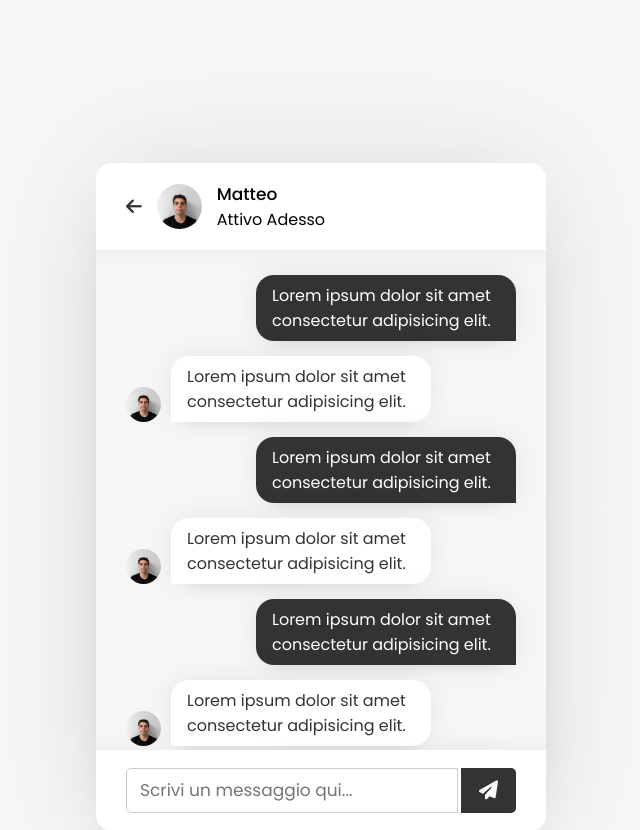
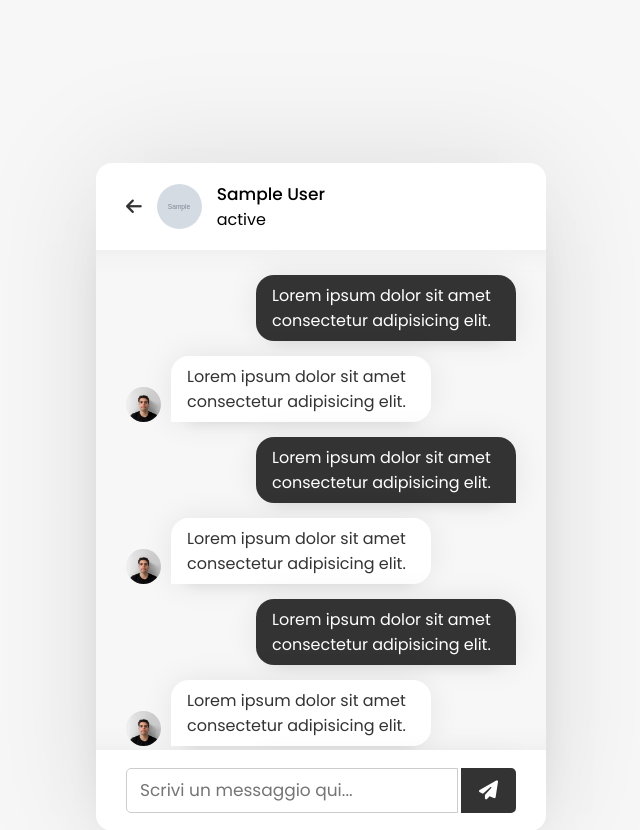
Before and after one commit to matteopoliti/php-chat-application, a PHP site: page /chat.php?user_id=1 in a window 1280 px wide. Shown: the top 830 px of the page, without its empty margins (319-959 px from the left). Run offline with PHP 8.4, Linux system fonts and the light colour scheme; the visitor is signed in with stand-in values (Sample User, id 1); tables that the repository leaves empty or names only in its code hold one stand-in row (values such as "Sample post"); grey boxes marked "Sample" are stand-in pictures.

Commit message:
Feat: added profile info in every chat

```diff
--- a/chat.php
+++ b/chat.php
@@ -1,3 +1,9 @@
+<?php
+session_start();
+if (!isset($_SESSION['unique_id'])) {
+    header("location: login.php");
+}
+?>
 <!DOCTYPE html>
 <html lang="en">
 
@@ -17,11 +23,19 @@
     <div class="wrapper">
         <section class="chat-area">
             <header>
-                <a href="" class="back-icon"><i class="fas fa-arrow-left"></i></a>
-                <img src="./assets/Pro-pic.jpg" alt="Profile photo">
+                <?php
+                include_once "php/config.php";
+                $user_id = mysqli_real_escape_string($conn, $_GET['user_id']);
+                $sql = mysqli_query($conn, "SELECT * FROM users WHERE unique_id = '{$user_id}'");
+                if (mysqli_num_rows($sql) > 0) {
+                    $row = mysqli_fetch_assoc($sql);
+                }
+                ?>
+                <a href="users.php" class="back-icon"><i class="fas fa-arrow-left"></i></a>
+                <img src="php/images/<?php echo $row['img'] ?>" alt="Profile photo">
                 <div class="details">
-                    <span>Matteo</span>
-                    <p>Attivo Adesso</p>
+                    <span><?php echo $row['fname'] . " " .  $row['lname'] ?></span>
+                    <p><?php echo $row['status'] ?></p>
                 </div>
 
             </header>
--- a/php/data.php
+++ b/php/data.php
@@ -1,6 +1,6 @@
 <?php
 while ($row = mysqli_fetch_assoc($sql)) {
-    $output .= '<a href="#">
+    $output .= '<a href="chat.php?user_id=' . $row['unique_id'] . '">
                         <div class="content">
                             <img src="php/images/' . $row['img'] . ' " alt="">
                             <div class="details">
```
